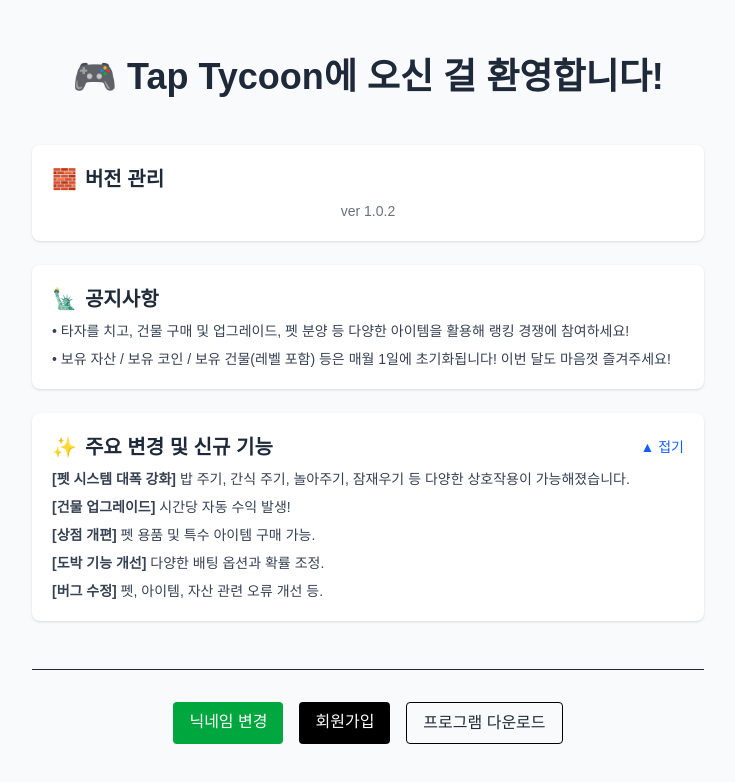
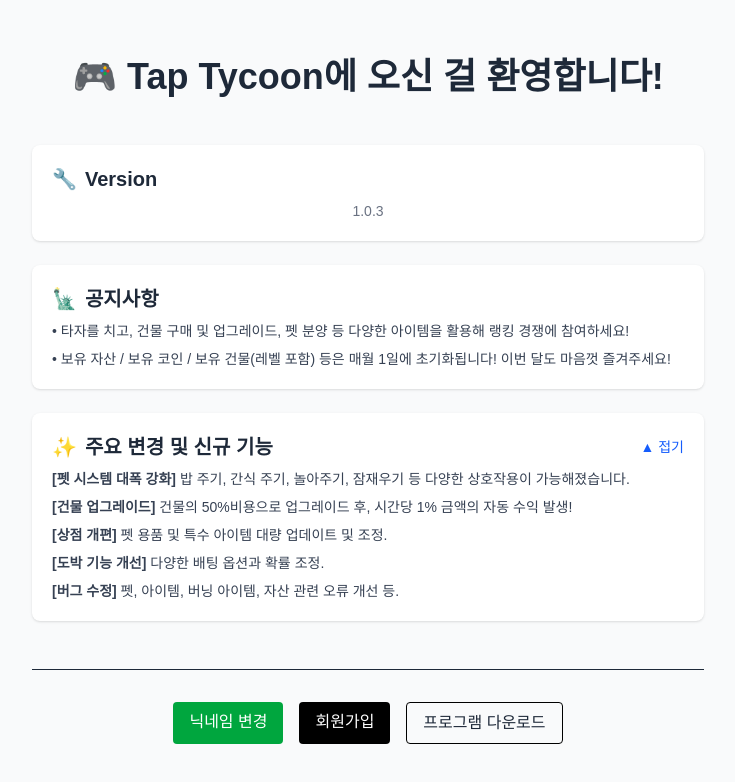
Before and after one commit to SehunPyo/tap-tycoon, a Next.js app: page / in a window 1280 px wide. Shown: the top 782 px of the page, without its empty margins (272-1007 px from the left). Built offline with nearby package versions, Linux system fonts and the light colour scheme.

Commit message:
Update index.tsx

```diff
--- a/pages/index.tsx
+++ b/pages/index.tsx
@@ -10,9 +10,9 @@
 
 const sectionsData: SectionProps[] = [
   {
-    title: '버전 관리',
-    emoji: '🧱',
-    version: 'ver 1.0.2',
+    title: 'Version',
+    emoji: '🔧',
+    version: '1.0.3',
     items: []
   },
   {
@@ -28,10 +28,10 @@
     emoji: '✨',
     items: [
       '<b>[펫 시스템 대폭 강화]</b> 밥 주기, 간식 주기, 놀아주기, 잠재우기 등 다양한 상호작용이 가능해졌습니다.',
-      '<b>[건물 업그레이드]</b> 시간당 자동 수익 발생!',
-      '<b>[상점 개편]</b> 펫 용품 및 특수 아이템 구매 가능.',
+      '<b>[건물 업그레이드]</b> 건물의 50%비용으로 업그레이드 후, 시간당 1% 금액의 자동 수익 발생!',
+      '<b>[상점 개편]</b> 펫 용품 및 특수 아이템 대량 업데이트 및 조정.',
       '<b>[도박 기능 개선]</b> 다양한 배팅 옵션과 확률 조정.',
-      '<b>[버그 수정]</b> 펫, 아이템, 자산 관련 오류 개선 등.'
+      '<b>[버그 수정]</b> 펫, 아이템, 버닝 아이템, 자산 관련 오류 개선 등.'
     ]
   }
 ];
```
